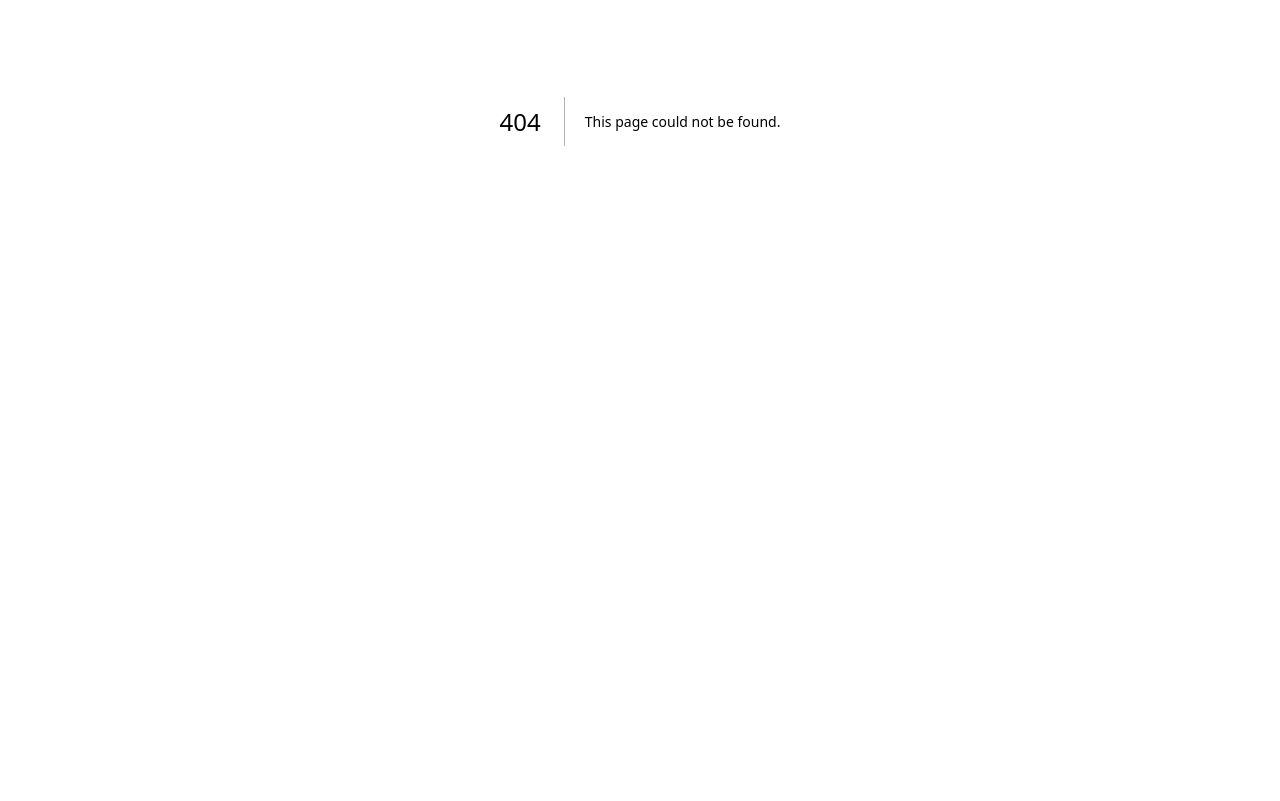
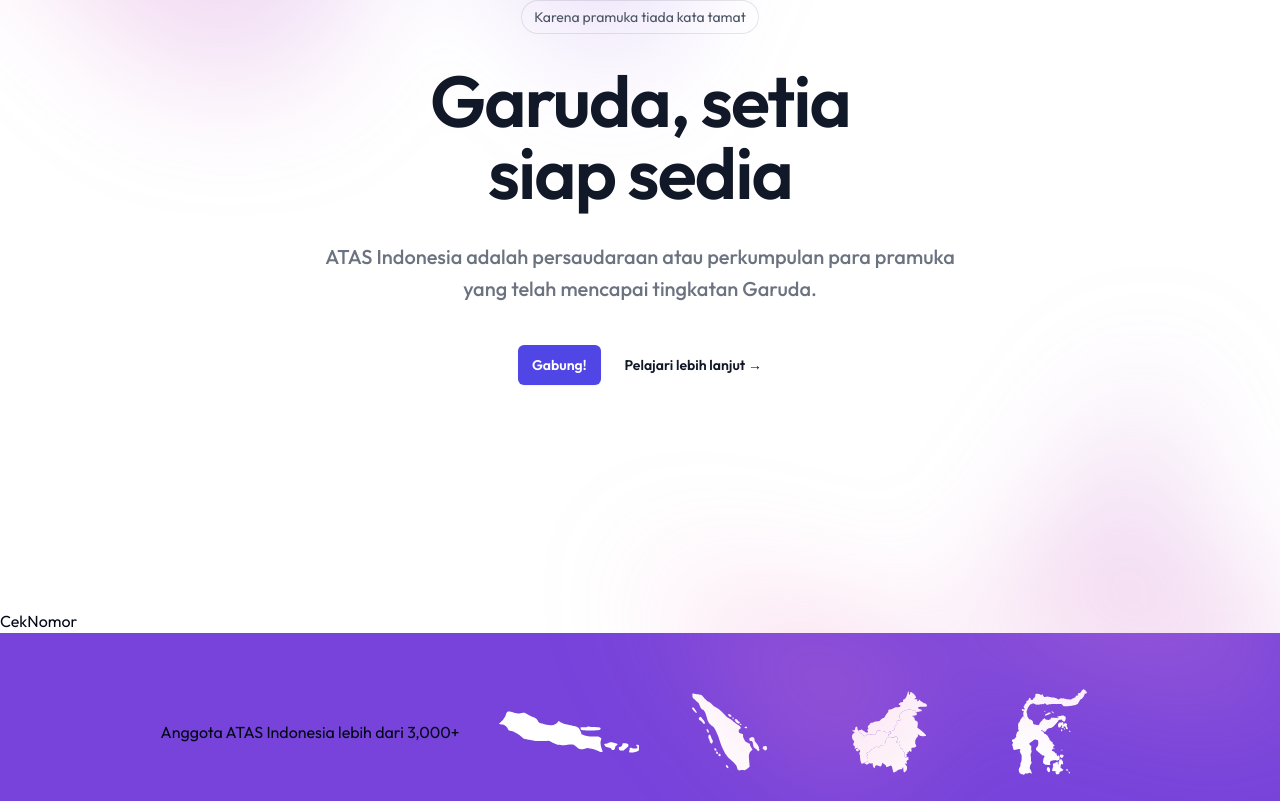
Before and after one commit to ATAS-Indonesia/atas-indonesia, a Next.js app: page /cek-nomor in a window 1280 px wide. Before the commit this address had no page. Shown: the part 279-1080 px from the top of the page. Before the commit the page ends 800 px from the top, so only its background shows below. Built offline with nearby package versions, Linux system fonts and the light colour scheme.

Commit message:
chore: add page in app route

```diff
--- /dev/null
+++ b/src/app/cek-nomor/page.tsx
@@ -0,0 +1,3 @@
+export default function CekNomor() {
+  return <div>CekNomor</div>;
+}
--- /dev/null
+++ b/src/app/layout.tsx
@@ -0,0 +1,25 @@
+import { Footer } from "@/components/widgets/footer";
+import { Header } from "@/components/widgets/header";
+import "@/styles/globals.css";
+import { outfit } from "@/styles/fonts";
+
+export const metadata = {
+  title: "Next.js",
+  description: "Generated by Next.js",
+};
+
+export default function RootLayout({
+  children,
+}: Readonly<{
+  children: React.ReactNode;
+}>) {
+  return (
+    <html lang="id">
+      <body className={outfit.className}>
+        <Header />
+        {children}
+        <Footer />
+      </body>
+    </html>
+  );
+}
```
Also changed, not shown: tsconfig.json (+23 -5 lines), next-env.d.ts.
